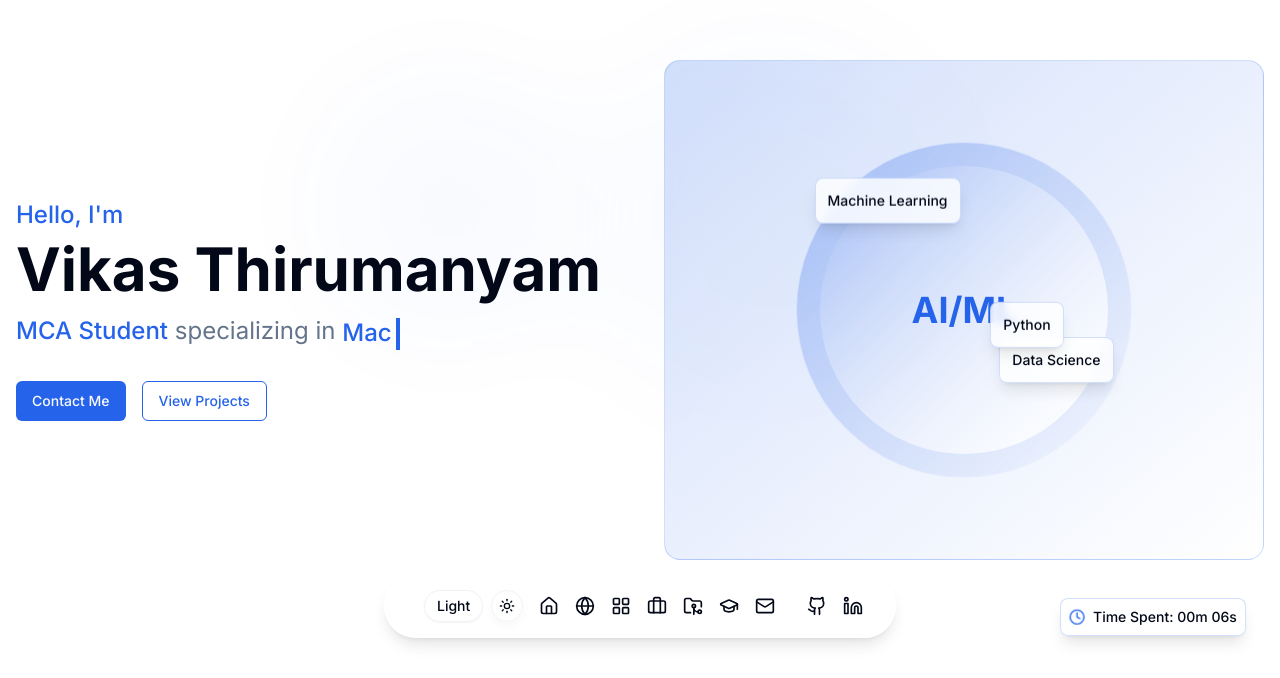
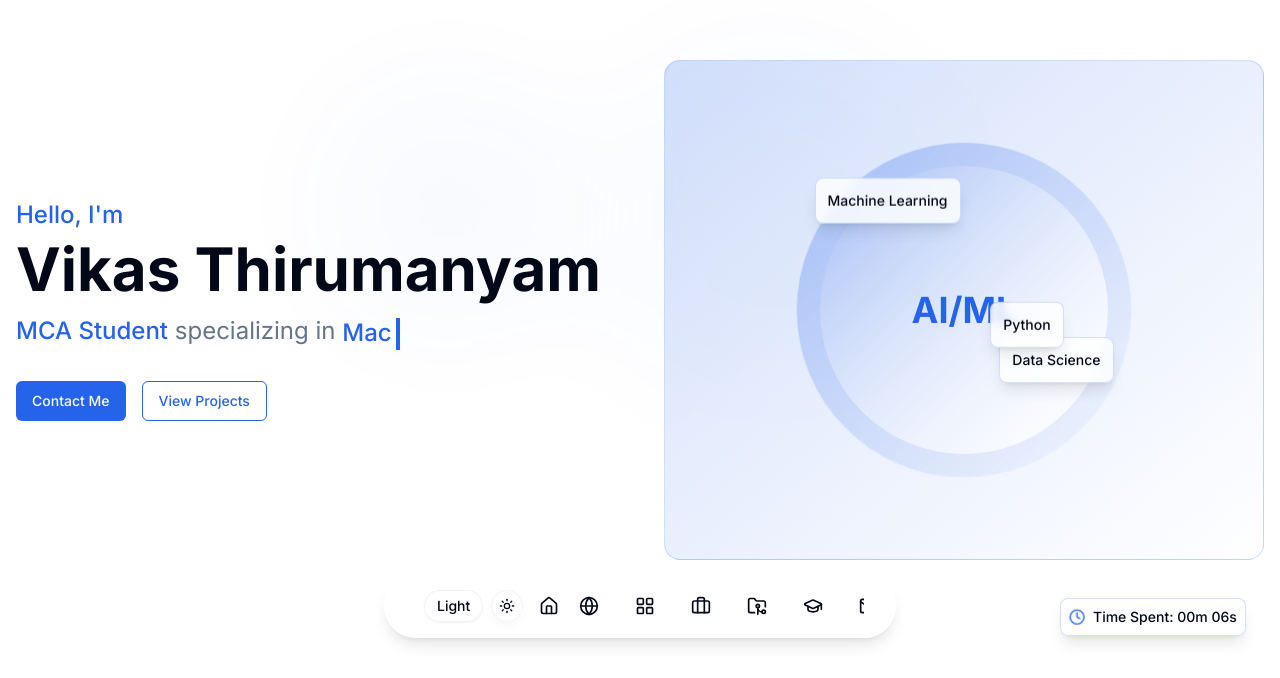
Before and after one commit to vikas-pydev/My-Portfolio, a Next.js app: page / in a window 1280 px wide. Shown: the part 122-800 px from the top of the page. Built offline with nearby package versions, Linux system fonts and the light colour scheme.

Commit message:
Fix responsive navbar spacing; disable drag; align react-dom to v19; successful Next.js 15 build
# Conflicts:
#	package.json

```diff
--- a/components/navbar.tsx
+++ b/components/navbar.tsx
@@ -36,21 +36,7 @@ const Navbar = () => {
     }
   }
 
-  const handleDragEnd = (event: any, info: any, index: number) => {
-    const newOrder = [...navItems];
-    const draggedItem = newOrder[index];
-    newOrder.splice(index, 1);
-
-    const scrollContainer = scrollRef.current;
-    if (!scrollContainer) return;
-
-    const scrollRect = scrollContainer.getBoundingClientRect();
-    const itemWidth = scrollContainer.scrollWidth / newOrder.length; // Approximate width of each item
-    const newIndex = Math.floor((info.point.x - scrollRect.left + scrollContainer.scrollLeft) / itemWidth);
-
-    newOrder.splice(newIndex, 0, draggedItem);
-    setNavItems(newOrder);
-  };
+  // Disable drag-reorder to improve responsiveness on tablet widths
 
   return (
     <>
@@ -135,7 +121,7 @@ const Navbar = () => {
                 Home
               </span>
             </motion.a>
-            <div ref={scrollRef} className="flex overflow-x-auto thin-scrollbar">
+            <div ref={scrollRef} className="flex flex-nowrap gap-2 md:gap-3 overflow-x-auto thin-scrollbar">
               {navItems.map((link, index) => {
                 const Icon = link.icon;
                 return (
@@ -154,13 +140,9 @@ const Navbar = () => {
                           initial={{ opacity: 0, y: 20 }}
                           animate={{ opacity: 1, y: 0 }}
                           transition={{ duration: 0.3, delay: 0.1 }}
-                          className="group relative flex flex-col items-center p-2 rounded-full hover:bg-primary/10 transition-colors"
+                          className="group relative flex flex-col items-center p-2 rounded-full hover:bg-primary/10 transition-colors min-w-[44px]"
                           aria-label={link.name}
-                          drag="x"
-                          dragConstraints={scrollRef}
-                          dragElastic={0.2}
-                          onDragEnd={(event, info) => handleDragEnd(event, info, index)}
-                          style={{ cursor: "grab" }}
+                          style={{ cursor: "pointer" }}
                         >
                           <Icon size={20} className="text-foreground group-hover:text-primary" />
                         </motion.a>
--- a/package.json
+++ b/package.json
@@ -2,7 +2,7 @@
   "name": "my-v0-project",
   "version": "0.1.0",
   "private": true,
-  "packageManager": "pnpm@9.x",
+  "packageManager": "pnpm@10.22.0",
   "scripts": {
     "dev": "next dev",
     "build": "next build",
@@ -43,7 +43,7 @@
     "class-variance-authority": "^0.7.1",
     "clsx": "^2.1.1",
     "cmdk": "1.0.4",
-    "date-fns": "4.1.0",
+    "date-fns": "3.6.0",
     "embla-carousel-react": "8.5.1",
     "framer-motion": "latest",
     "input-otp": "1.4.1",
```
Also changed, not shown: vercel.json (added), 2 other files (tests, documents, lock files or other folders).
